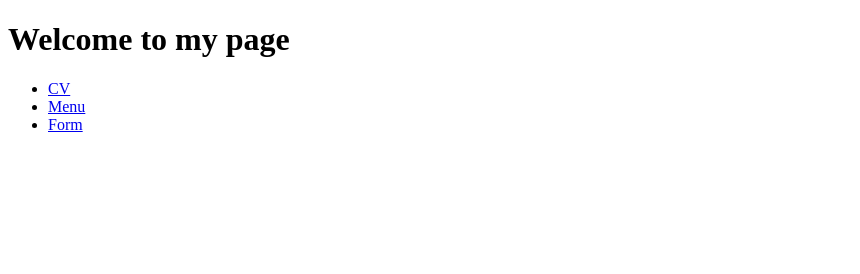
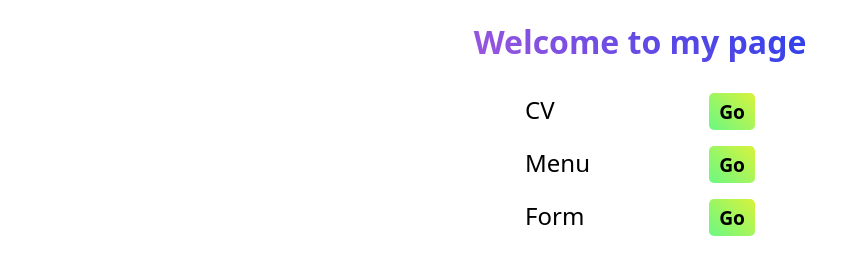
Before and after one commit to HuyTranTuan/f8-zoom-day-4, a plain HTML site: page index.html in a window 1280 px wide. Shown: the whole page, without its empty margins (0-860 px from the left). Drawn offline with Linux system fonts and the light colour scheme.

Commit message:
update index page

```diff
--- /dev/null
+++ b/index.css
@@ -0,0 +1,60 @@
+* {
+  margin: 0;
+  padding: 0;
+  box-sizing: border-box;
+  font-family: system-ui, -apple-system, BlinkMacSystemFont, "Segoe UI", Roboto,
+    Oxygen, Ubuntu, Cantarell, "Open Sans", "Helvetica Neue", sans-serif;
+}
+.index-container{
+    width: 500px;
+    margin: 20px auto;
+}
+h1{
+    text-align: center;
+    margin: 20px auto;
+    background: -webkit-linear-gradient(45deg, #b75bdb, #113aee);
+    background-clip: text;
+    -webkit-text-fill-color: transparent;
+}
+
+ul{
+    list-style: none;
+    font-size: 1.5rem;
+    width: 50%;
+    margin: auto;
+}
+li{
+    padding: 10px;
+    text-align: justify;
+    width: 100%;
+}
+
+li > a{
+    text-decoration: none;
+    color: #000;
+    width: 49%;
+}
+li:hover{
+    background: linear-gradient(to right, #d7f33b, #b75bdb);
+}
+
+li:hover > a{
+    color: royalblue;
+
+}
+
+.btn-go {
+    padding: 5px 10px;
+    border: none;
+    border-radius: 5px;
+    background: linear-gradient(45deg, #6bf883, #d7f33b);
+    font-size: 1.2rem;
+    font-weight: 600;
+    float: right;
+}
+
+.btn-go:hover{
+    background: none;
+    background-color: royalblue;
+    color: #fff;
+}
--- a/index.html
+++ b/index.html
@@ -4,13 +4,37 @@
     <meta charset="UTF-8">
     <meta name="viewport" content="width=device-width, initial-scale=1.0">
     <title>My page</title>
+    <link rel="stylesheet" href="./index.css">
 </head>
 <body>
-    <h1>Welcome to my page</h1>
-    <ul>
-        <li><a href="./cv.html" target="_blank" rel="noopener noreferrer">CV</a></li>
-        <li><a href="./menu.html" target="_blank" rel="noopener noreferrer">Menu</a></li>
-        <li><a href="./form.html" target="_blank" rel="noopener noreferrer">Form</a></li>
-    </ul>
+    <div class="index-container">
+        <h1>Welcome to my page</h1>
+        <ul>
+            <li>
+                <a href="./cv.html" target="_blank" rel="noopener noreferrer">
+                    CV
+                    <button class="btn-go" role="button">
+                        Go
+                    </button>
+                </a>
+            </li>
+            <li>
+                <a href="./menu.html" target="_blank" rel="noopener noreferrer">
+                    Menu
+                    <button class="btn-go" role="button">
+                        Go
+                    </button>
+                </a>
+            </li>
+            <li>
+                <a href="./form.html" target="_blank" rel="noopener noreferrer">
+                    Form
+                    <button class="btn-go" role="button">
+                        Go
+                    </button>
+                </a>
+            </li>
+        </ul>
+    </div>
 </body>
 </html>
```
